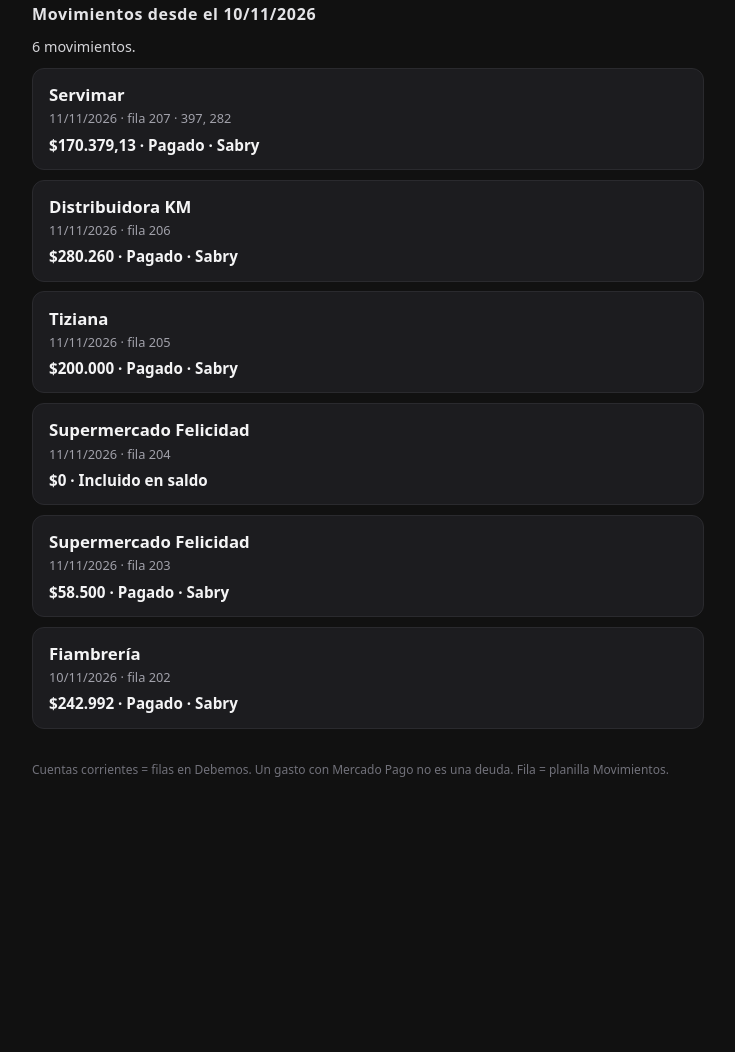
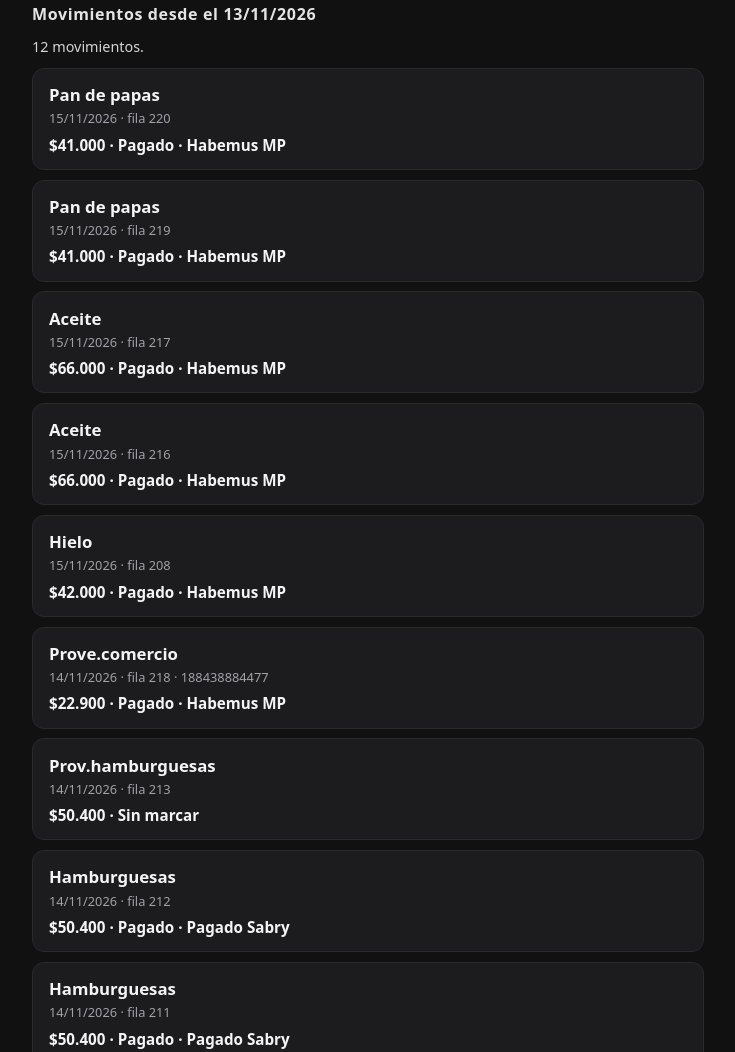
Before and after one commit to CodersPlug/habemus-informe, a plain HTML site: page index.html in a window 1280 px wide. Shown: the part 1748-2800 px from the top of the page, without its empty margins (272-1007 px from the left). Before the commit the page ends 2574 px from the top, so only its background shows below. Drawn offline with Linux system fonts and the light colour scheme.

Commit message:
Update informe Habemus

```diff
--- a/index.html
+++ b/index.html
@@ -3,7 +3,7 @@
 <head>
 <meta charset="utf-8"/>
 <meta name="viewport" content="width=device-width, initial-scale=1"/>
-<title>Informe Habemus · 13/11/2026</title>
+<title>Informe Habemus · 16/11/2026</title>
 <style>
   :root { color-scheme: light dark; }
   body { font-family: ui-sans-serif, system-ui, -apple-system, sans-serif; margin: 0; background: #111; color: #f4f4f5; }
@@ -24,8 +24,8 @@
 </head>
 <body>
 <main>
-  <h1>Informe Habemus · 13/11/2026</h1>
-  <p class="sub">Habemus Bar · 13/11/2026</p>
+  <h1>Informe Habemus · 16/11/2026</h1>
+  <p class="sub">Habemus Bar · 16/11/2026</p>
   <div class="block"><h2 class="block-title">Cuentas corrientes</h2><p class="summary">$4.202.940,04 · 13 facturas en Debemos.</p><h2>AOK <span>$1.533.522,48</span></h2><article>
         <div class="who">$415.975,04</div>
         <div class="meta">Fila 24 · sin fecha</div>
@@ -65,30 +65,54 @@
       </article><article>
         <div class="who">$84.034</div>
         <div class="meta">Fila 197 · 05/11/2026</div>
-      </article></div><div class="block"><h2 class="block-title">Movimientos desde el 10/11/2026</h2><p class="summary">6 movimientos.</p><article>
-      <div class="who">Servimar</div>
-      <div class="meta">11/11/2026 · fila 207 · 397, 282</div>
-      <div class="amt">$170.379,13 · Pagado · Sabry</div>
+      </article></div><div class="block"><h2 class="block-title">Movimientos desde el 13/11/2026</h2><p class="summary">12 movimientos.</p><article>
+      <div class="who">Pan de papas</div>
+      <div class="meta">15/11/2026 · fila 220</div>
+      <div class="amt">$41.000 · Pagado · Habemus MP</div>
     </article><article>
-      <div class="who">Distribuidora KM</div>
-      <div class="meta">11/11/2026 · fila 206</div>
-      <div class="amt">$280.260 · Pagado · Sabry</div>
+      <div class="who">Pan de papas</div>
+      <div class="meta">15/11/2026 · fila 219</div>
+      <div class="amt">$41.000 · Pagado · Habemus MP</div>
     </article><article>
-      <div class="who">Tiziana</div>
-      <div class="meta">11/11/2026 · fila 205</div>
-      <div class="amt">$200.000 · Pagado · Sabry</div>
+      <div class="who">Aceite</div>
+      <div class="meta">15/11/2026 · fila 217</div>
+      <div class="amt">$66.000 · Pagado · Habemus MP</div>
     </article><article>
-      <div class="who">Supermercado Felicidad</div>
-      <div class="meta">11/11/2026 · fila 204</div>
-      <div class="amt">$0 · Incluido en saldo</div>
+      <div class="who">Aceite</div>
+      <div class="meta">15/11/2026 · fila 216</div>
+      <div class="amt">$66.000 · Pagado · Habemus MP</div>
     </article><article>
-      <div class="who">Supermercado Felicidad</div>
-      <div class="meta">11/11/2026 · fila 203</div>
-      <div class="amt">$58.500 · Pagado · Sabry</div>
+      <div class="who">Hielo</div>
+      <div class="meta">15/11/2026 · fila 208</div>
+      <div class="amt">$42.000 · Pagado · Habemus MP</div>
     </article><article>
-      <div class="who">Fiambrería</div>
-      <div class="meta">10/11/2026 · fila 202</div>
-      <div class="amt">$242.992 · Pagado · Sabry</div>
+      <div class="who">Prove.comercio</div>
+      <div class="meta">14/11/2026 · fila 218 · 188438884477</div>
+      <div class="amt">$22.900 · Pagado · Habemus MP</div>
+    </article><article>
+      <div class="who">Prov.hamburguesas</div>
+      <div class="meta">14/11/2026 · fila 213</div>
+      <div class="amt">$50.400 · Sin marcar</div>
+    </article><article>
+      <div class="who">Hamburguesas</div>
+      <div class="meta">14/11/2026 · fila 212</div>
+      <div class="amt">$50.400 · Pagado · Pagado Sabry</div>
+    </article><article>
+      <div class="who">Hamburguesas</div>
+      <div class="meta">14/11/2026 · fila 211</div>
+      <div class="amt">$50.400 · Pagado · Pagado Sabry</div>
+    </article><article>
+      <div class="who">Carnicería Hamburguesas</div>
+      <div class="meta">14/11/2026 · fila 210</div>
+      <div class="amt">$50.400 · Pagado · Habemus MP</div>
+    </article><article>
+      <div class="who">Carnicería Hamburguesas</div>
+      <div class="meta">14/11/2026 · fila 209</div>
+      <div class="amt">$50.400 · Pagado · Habemus MP</div>
+    </article><article>
+      <div class="who">Aceite</div>
+      <div class="meta">13/11/2026 · fila 215</div>
+      <div class="amt">$66.000 · Pagado · Sabry</div>
     </article></div>
   <footer>Cuentas corrientes = filas en Debemos. Un gasto con Mercado Pago no es una deuda. Fila = planilla Movimientos.</footer>
 </main>
```
